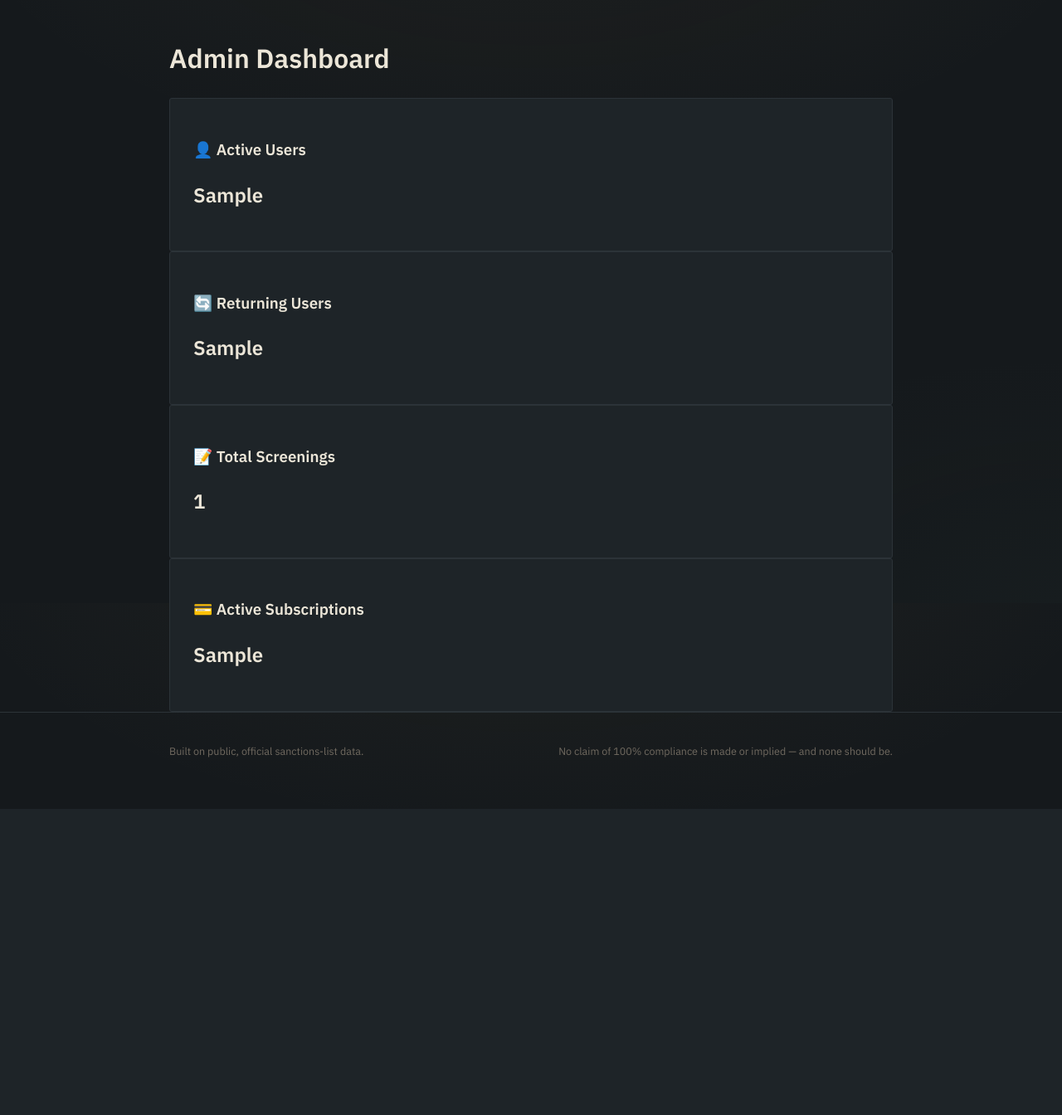
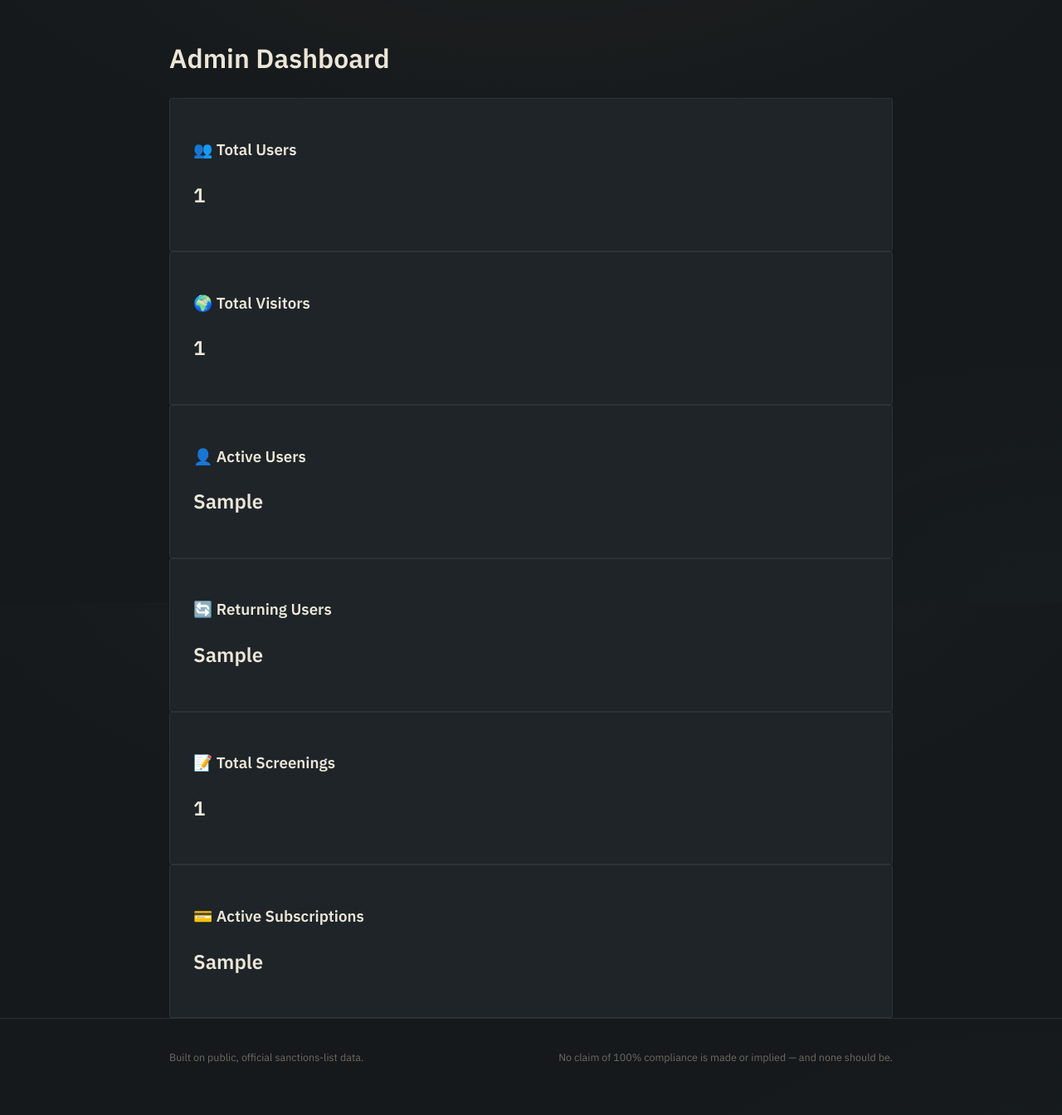
Before and after one commit to lysd0163-cmyk/sanctions-saas, a Flask app: template templates/admin.html in a window 1280 px wide. Shown: the part 73-1417 px from the top of the page at 83% size. Before the commit the page ends 986 px from the top, so only its background shows below. Run offline with Flask 3, Linux system fonts and the light colour scheme; the template is opened without the code that fills it: most values are stand-ins (such as "Sample title", 1, 10 or a date in 2020); parts of the project's set-up code (start-up, migrations or seed data) failed here and were passed over.

Commit message:
Add total users and total visitors to admin dashboard

```diff
--- a/templates/admin.html
+++ b/templates/admin.html
@@ -4,6 +4,16 @@
 
 {% block content %}
 <h1>Admin Dashboard</h1>
+
+<div class="tool-card">
+    <h3>👥 Total Users</h3>
+    <h2>{{ total_users }}</h2>
+</div>
+
+<div class="tool-card">
+    <h3>🌍 Total Visitors</h3>
+    <h2>{{ total_visits }}</h2>
+</div>
 
 <div class="tool-card">
     <h3>👤 Active Users</h3>
```
